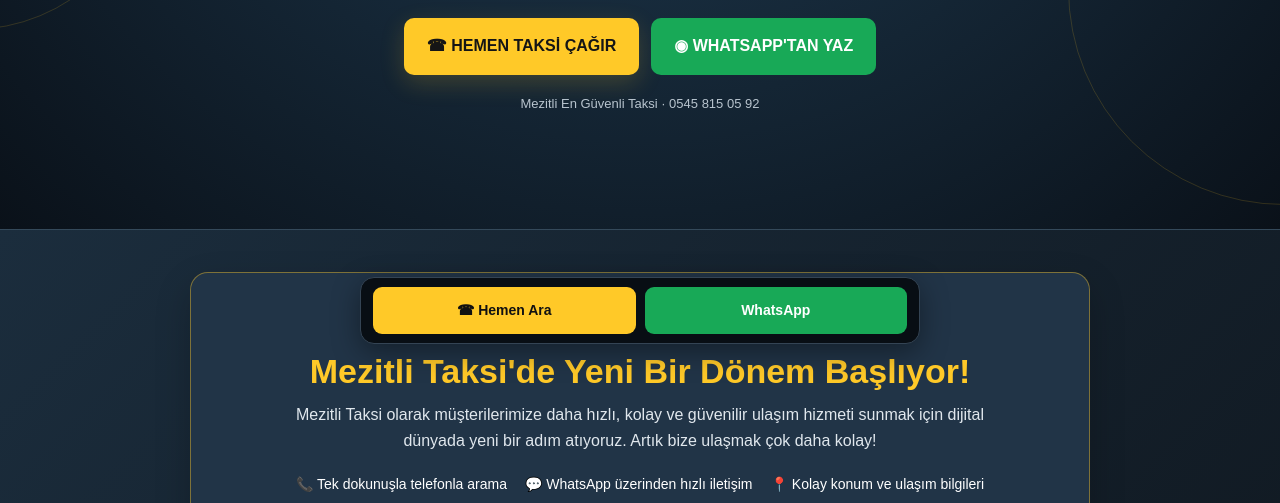
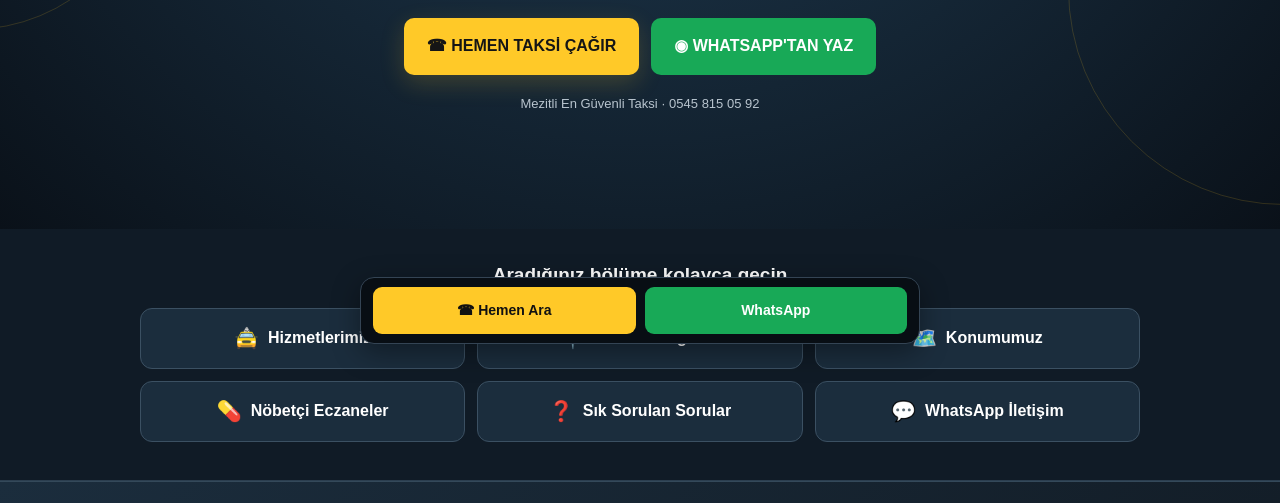
Before and after one commit to erbay145353-maker/mezitli-taksi, a plain HTML site: page index.html in a window 1280 px wide. Shown: the part 440-943 px from the top of the page. Drawn offline with Linux system fonts and the light colour scheme.

Commit message:
Ana sayfaya bolum gecis butonlari ekle

```diff
--- a/index.html
+++ b/index.html
@@ -184,6 +184,17 @@ header{box-shadow:0 8px 28px rgba(0,0,0,.16)}
 .milestone-thanks{font-weight:800;color:#fff!important;margin-bottom:5px!important}
 @media(max-width:700px){.milestone{padding:32px 16px}.milestone-card{padding:24px 17px}}
 
+
+/* Ana sayfa bolum gecis butonlari */
+.home-menu{padding:30px 20px 38px;background:#101b26;border-bottom:1px solid #2b3e4f}
+.home-menu-inner{max-width:1000px;margin:auto}
+.home-menu-title{text-align:center;color:#fff;font-size:19px;font-weight:900;margin:0 0 18px}
+.home-menu-grid{display:grid;grid-template-columns:repeat(3,minmax(0,1fr));gap:12px}
+.home-menu-link{display:flex;align-items:center;justify-content:center;gap:9px;min-height:58px;padding:13px 14px;border:1px solid #3b5062;border-radius:12px;background:#1b2d3d;color:#fff;text-decoration:none;text-align:center;font-weight:800;transition:background .18s,border-color .18s,transform .18s}
+.home-menu-link:hover{background:#293f52;border-color:var(--yellow);transform:translateY(-2px)}
+.home-menu-link span{font-size:20px}
+@media(max-width:700px){.home-menu{padding:25px 16px 30px}.home-menu-grid{grid-template-columns:repeat(2,minmax(0,1fr));gap:9px}.home-menu-link{min-height:62px;padding:11px 8px;font-size:14px}}
+
 </style>
 </head>
 <body>
@@ -211,6 +222,19 @@ header{box-shadow:0 8px 28px rgba(0,0,0,.16)}
   </div>
  </section>
 
+ <section class="home-menu" aria-label="Ana sayfa bölüm menüsü">
+  <div class="home-menu-inner">
+   <h2 class="home-menu-title">Aradığınız bölüme kolayca geçin</h2>
+   <div class="home-menu-grid">
+    <a class="home-menu-link" href="#hizmetler"><span>🚖</span> Hizmetlerimiz</a>
+    <a class="home-menu-link" href="#bolge"><span>📍</span> Hizmet Bölgeleri</a>
+    <a class="home-menu-link" href="#konum"><span>🗺️</span> Konumumuz</a>
+    <a class="home-menu-link" href="#nobetci-eczaneler"><span>💊</span> Nöbetçi Eczaneler</a>
+    <a class="home-menu-link" href="#sss"><span>❓</span> Sık Sorulan Sorular</a>
+    <a class="home-menu-link" href="https://wa.me/905458150592?text=Merhaba%2C%20Mezitli%20Taksi%27ye%20ula%C5%9Fmak%20istiyorum."><span>💬</span> WhatsApp İletişim</a>
+   </div>
+  </div>
+ </section>
 
  <section class="milestone" aria-labelledby="milestone-title">
   <div class="milestone-card">
```
